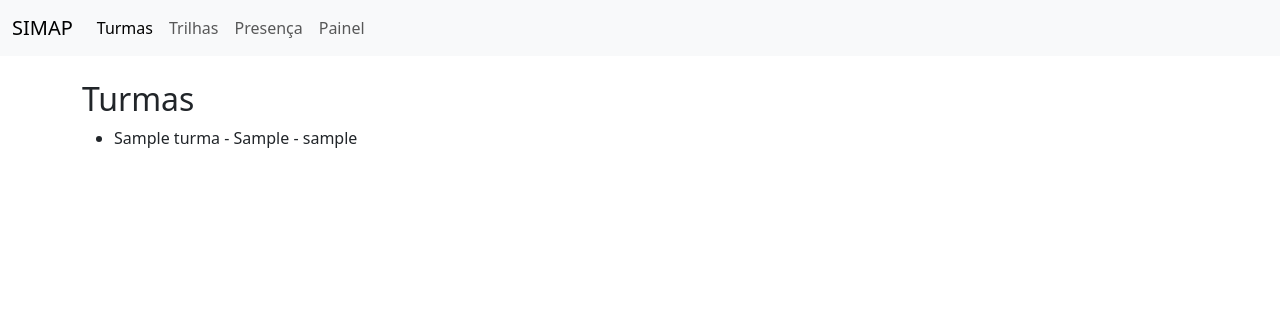
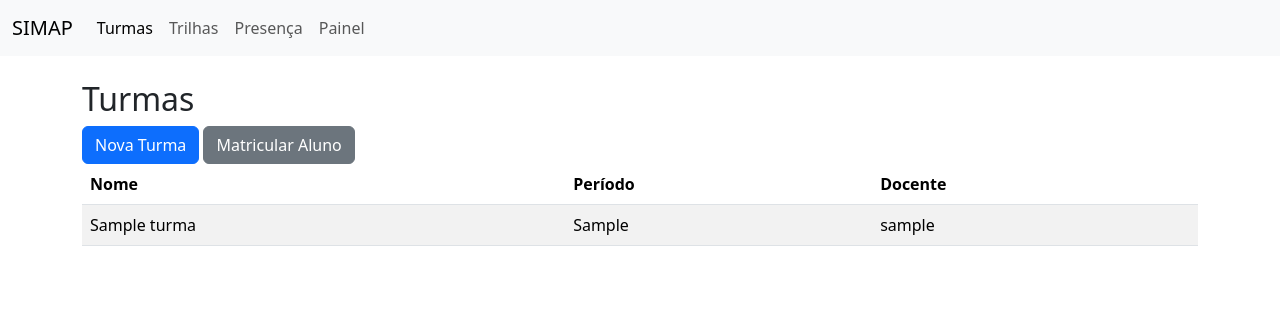
Before and after one commit to KroquevichySena/SIMAP, a Django app: page /turmas/ in a window 1280 px wide. Shown: the top 316 px of the page. Run offline with Django 5.2, Linux system fonts and the light colour scheme; a user stored in the database is signed in; tables that the repository leaves empty hold one stand-in row (values such as "Sample post").

Commit message:
aplica bootstrap na listagem, adiciona navegacao e template proprio de matricula

```diff
--- a/core/templates/base.html
+++ b/core/templates/base.html
@@ -10,14 +10,14 @@
 
     <nav class="navbar navbar-expand-lg bg-body-tertiary">
     <div class="container-fluid">
-        <a class="navbar-brand" href="#">SIMAP</a>
+        <a class="navbar-brand" href="{% url 'lista_turmas' %}">SIMAP</a>
         <button class="navbar-toggler" type="button" data-bs-toggle="collapse" data-bs-target="#navbarSupportedContent" aria-controls="navbarSupportedContent" aria-expanded="false" aria-label="Toggle navigation">
         <span class="navbar-toggler-icon"></span>
         </button>
         <div class="collapse navbar-collapse" id="navbarSupportedContent">
         <ul class="navbar-nav me-auto mb-2 mb-lg-0">
             <li class="nav-item">
-            <a class="nav-link active" aria-current="page" href="#">Turmas</a>
+            <a class="nav-link active" aria-current="page" href="{% url 'lista_turmas' %}">Turmas</a>
             </li>
             <li class="nav-item">
             <a class="nav-link" href="#">Trilhas</a>
--- a/turmas/templates/turmas/lista.html
+++ b/turmas/templates/turmas/lista.html
@@ -4,12 +4,28 @@
 
 {% block conteudo %}
     <h2>Turmas</h2>
-    <ul>
-        {% for turma in turmas %}
-            <li>{{ turma.nome }} - {{ turma.periodo }} - {{ turma.docente }}</li>
-        {% empty %}
-            <li>Nenhuma turma cadastrada ainda.</li>
-        {% endfor %}
-    </ul>
-
+     <a href="{% url 'criar_turma' %}" class="btn btn-primary">Nova Turma</a>
+     <a href="{% url 'criar_matricula' %}" class="btn btn-secondary">Matricular Aluno</a>
+    <table class="table table-striped">
+        <thead>
+            <tr>
+                <th>Nome</th>
+                <th>Período</th>
+                <th>Docente</th>
+            </tr>
+        </thead>
+        <tbody>
+            {% for turma in turmas %}
+            <tr>
+                <td>{{ turma.nome }}</td>
+                <td>{{ turma.periodo }}</td>
+                <td>{{ turma.docente }}</td>
+            </tr>
+            {% empty %}
+            <tr>
+                <td colspan="3">Nenhuma turma cadastrada ainda.</td>
+            </tr>
+            {% endfor %}
+        </tbody>
+    </table>
 {% endblock %}
--- a/turmas/views.py
+++ b/turmas/views.py
@@ -26,4 +26,4 @@ def criar_matricula(request):
             return redirect('lista_turmas')
     else:
         form = MatriculaForm()
-    return render(request, 'turmas/form.html', {'form': form})
+    return render(request, 'turmas/matricula_form.html', {'form': form})
```
Also changed, not shown: turmas/templates/turmas/matricula_form.html (added, +13 -0 lines).
